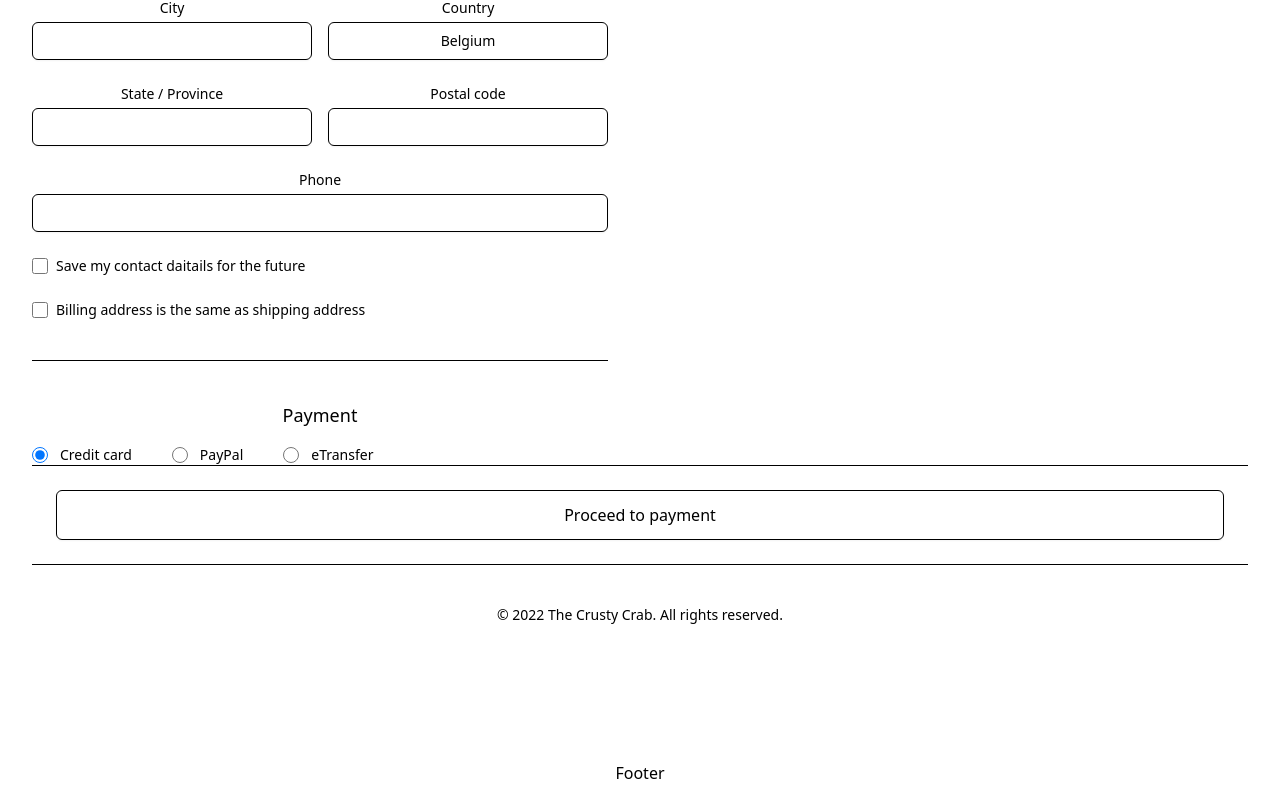
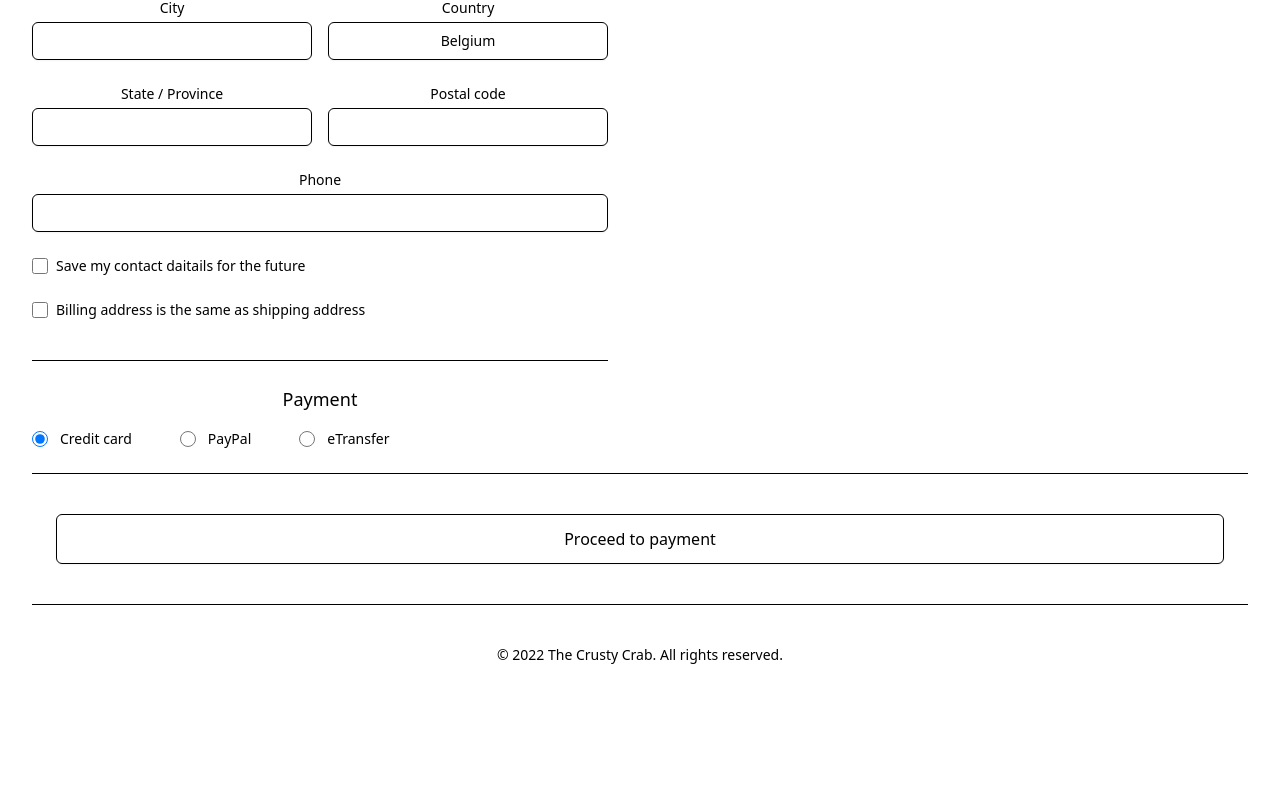
Before and after one commit to Hub-Mo-Amotek/E-commerce-webshop, a React (Create React App) app in the folder webshop-frontend/: page /checkout in a window 1280 px wide. Shown: the part 497-1298 px from the top of the page. Built offline with nearby package versions, Linux system fonts and the light colour scheme; the HTML template or start-up script is replaced by a standard one.

Commit message:
small change in layout

```diff
--- a/webshop-frontend/src/routes/CheckoutPage.js
+++ b/webshop-frontend/src/routes/CheckoutPage.js
@@ -141,12 +141,12 @@ const CheckoutPage = () => {
                             </div>
 
                             {/*--PAYMENT--*/}
-                            <div class="mt-10 border-t border-gray-200 pt-10">
+                            <div class="mt-10 border-t border-gray-200 pt-6 pb-6">
                                 <h2 class="text-lg font-medium text-gray-900">Payment</h2>
                                 {/*--PAYMENT TYPE--*/}
                                 <fieldset class="mt-4">
                                     <legend class="sr-only">Payment type</legend>
-                                    <div class="space-y-4 sm:flex sm:items-center sm:space-y-0 sm:space-x-10">
+                                    <div class="space-y-6 sm:flex sm:items-center sm:space-y-0 sm:space-x-12">
 
                                         {/*--CREDITCARD--*/}
                                         <div class="flex items-center">
@@ -227,7 +227,7 @@ const CheckoutPage = () => {
                     </div>*/}
 
                     {/*PAY NOW BUTTON*/}
-                    <div className="border-t border-gray-200 py-6 px-4 sm:px-6">
+                    <div className="border-t border-gray-200 py-10 px-4 sm:px-6">
                         <button type="submit"
                                 className="w-full bg-indigo-600 border border-transparent rounded-md shadow-sm py-3
                                 px-4 text-base font-medium text-white hover:bg-indigo-700 focus:outline-none focus:ring-2
```
